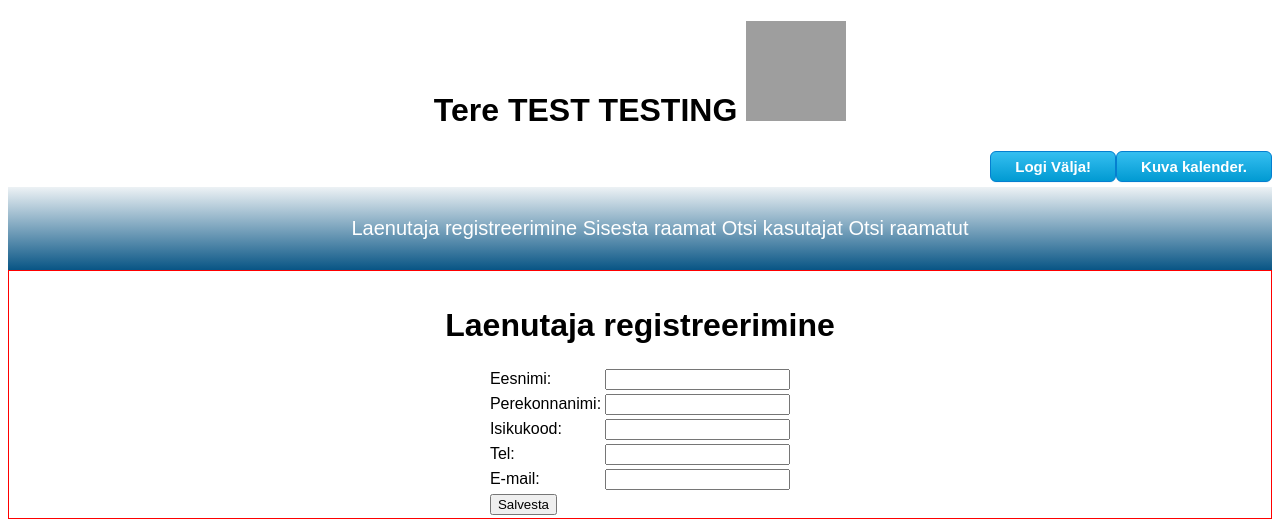
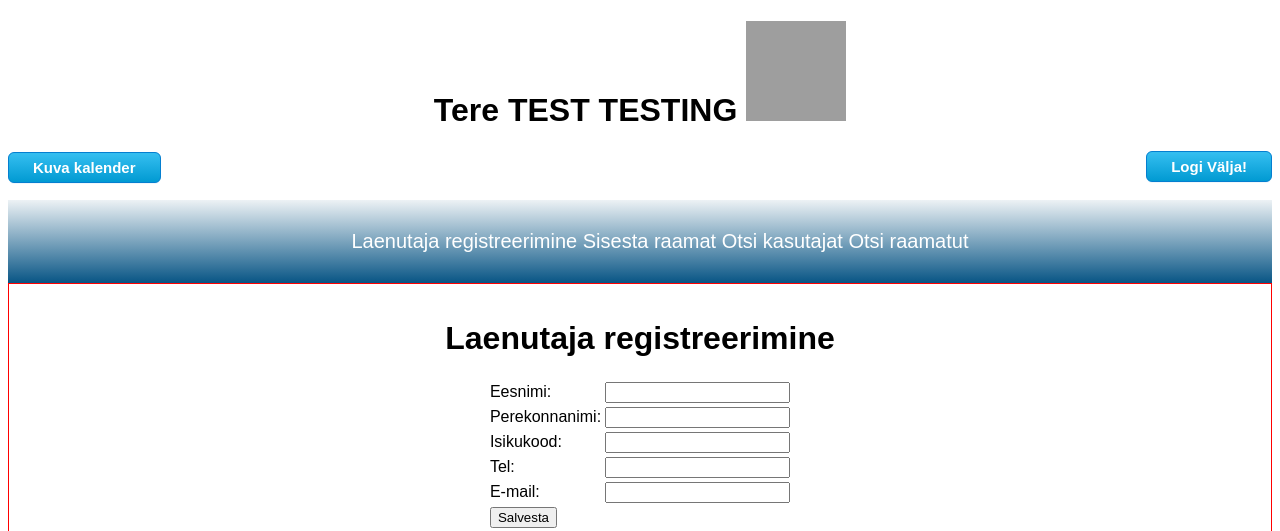
Before and after one commit to vtanel/Raamatukogu, a PHP site: page / in a window 1280 px wide. Shown: the top 531 px of the page. Run offline with PHP 8.4, Linux system fonts and the light colour scheme; a user stored in the database is signed in; data comes from the database, SQL or seed files in the repository; some libraries are stand-ins or nearby versions; grey boxes are pictures that could not be loaded.

Commit message:
Bug fix - "Kuva kalender" buttoni asukoha muutus ja vigade parandus.

```diff
--- a/css/admin_template.css
+++ b/css/admin_template.css
@@ -57,7 +57,7 @@ a {
 
 }
 
-.log_out, .calender {
+.log_out {
     -moz-box-shadow: 0px 1px 0px 0px #f0f7fa;
     -webkit-box-shadow: 0px 1px 0px 0px #f0f7fa;
     box-shadow: 0px 1px 0px 0px #f0f7fa;
@@ -83,6 +83,8 @@ a {
     text-decoration: none;
 }
 
+
+
 .log_out:hover,
 .calender {
     background: -webkit-gradient(linear, left top, left bottom, color-stop(0.05, #019ad2), color-stop(1, #33bdef));
@@ -93,13 +95,56 @@ a {
     background: linear-gradient(to bottom, #019ad2 5%, #33bdef 100%);
     filter: progid:DXImageTransform.Microsoft.gradient(startColorstr='#019ad2', endColorstr='#33bdef', GradientType=0);
     background-color: #019ad2;
-}
+    }
 
 .log_out:active,
 .calender {
     position: relative;
     top: 1px;
 }
+
+.calender {
+    -moz-box-shadow: 0px 1px 0px 0px #f0f7fa;
+    -webkit-box-shadow: 0px 1px 0px 0px #f0f7fa;
+    box-shadow: 0px 1px 0px 0px #f0f7fa;
+    background: -webkit-gradient(linear, left top, left bottom, color-stop(0.05, #33bdef), color-stop(1, #019ad2));
+    background: -moz-linear-gradient(top, #33bdef 5%, #019ad2 100%);
+    background: -webkit-linear-gradient(top, #33bdef 5%, #019ad2 100%);
+    background: -o-linear-gradient(top, #33bdef 5%, #019ad2 100%);
+    background: -ms-linear-gradient(top, #33bdef 5%, #019ad2 100%);
+    background: linear-gradient(to bottom, #33bdef 5%, #019ad2 100%);
+    filter: progid:DXImageTransform.Microsoft.gradient(startColorstr='#33bdef', endColorstr='#019ad2', GradientType=0);
+    background-color: #33bdef;
+    -moz-border-radius: 6px;
+    -webkit-border-radius: 6px;
+    border-radius: 6px;
+    border: 1px solid #057fd0;
+    display: inline-block;
+    cursor: pointer;
+    color: #ffffff;
+    font-family: Arial;
+    font-size: 15px;
+    font-weight: bold;
+    padding: 6px 24px;
+    text-decoration: none;
+}
+
+.calender:hover {
+    background: -webkit-gradient(linear, left top, left bottom, color-stop(0.05, #019ad2), color-stop(1, #33bdef));
+    background: -moz-linear-gradient(top, #019ad2 5%, #33bdef 100%);
+    background: -webkit-linear-gradient(top, #019ad2 5%, #33bdef 100%);
+    background: -o-linear-gradient(top, #019ad2 5%, #33bdef 100%);
+    background: -ms-linear-gradient(top, #019ad2 5%, #33bdef 100%);
+    background: linear-gradient(to bottom, #019ad2 5%, #33bdef 100%);
+    filter: progid:DXImageTransform.Microsoft.gradient(startColorstr='#019ad2', endColorstr='#33bdef', GradientType=0);
+    background-color: #019ad2;
+}
+
+.calender:active {
+    position: relative;
+    top: 1px;
+}
+
 
 #left {
     float: left;
--- a/templates/admin_template.php
+++ b/templates/admin_template.php
@@ -34,7 +34,7 @@ require 'controllers/admins.php';
 
 <!---Too kalender admin_page.php lehel !------->
 
-<a class="log_out" href="#" onclick="toggle_visibility('calender');">Kuva kalender.</a>
+<a class="calender" href="#" onclick="toggle_visibility('calender');">Kuva kalender</a>
 
 <div id="calender" style="display:none;"><?php require 'calendar.php'; ?></div>
 
```
Also changed, not shown: controllers/client.php (+2 -5 lines), config.php (line endings or trailing spaces), connect.php (line endings or trailing spaces).
